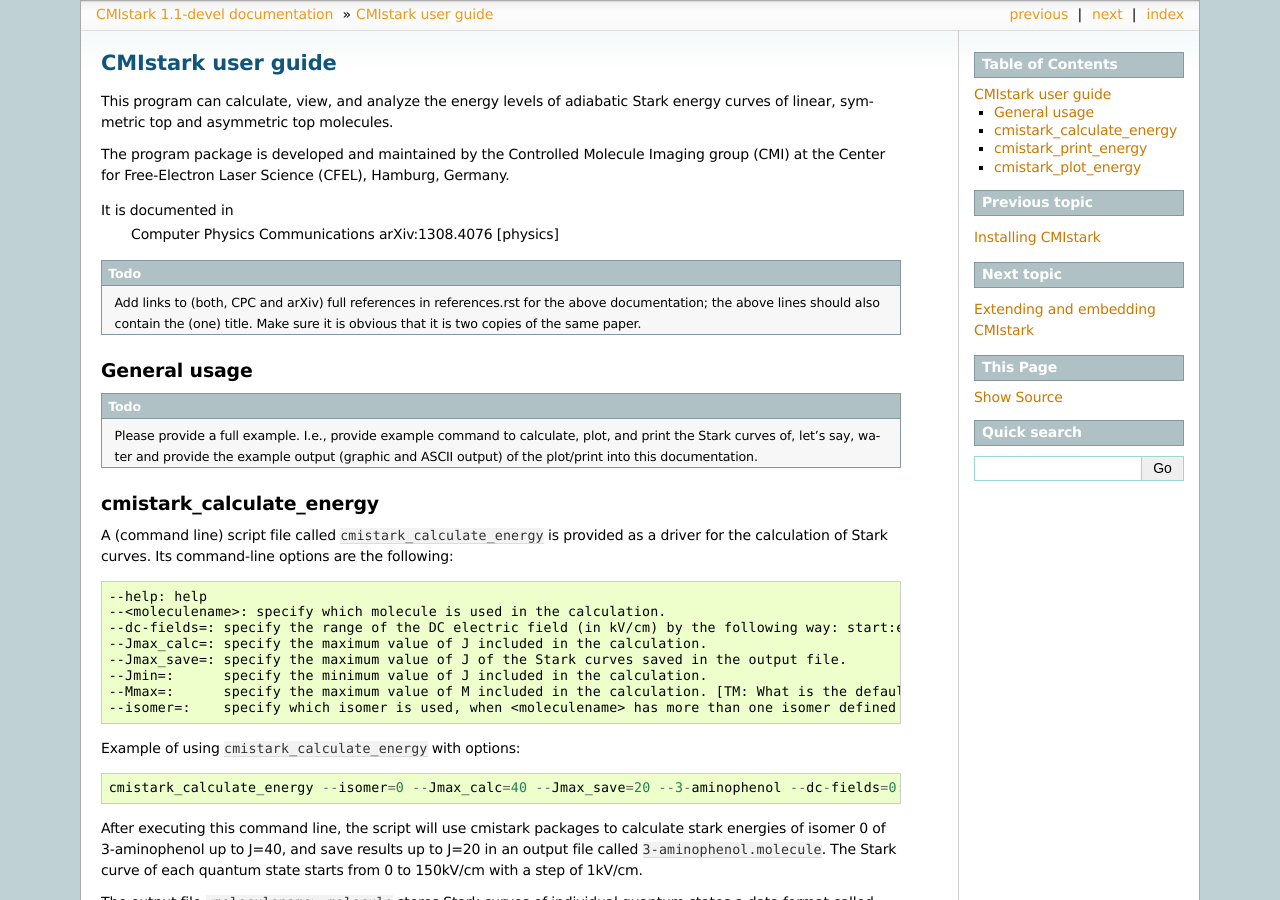
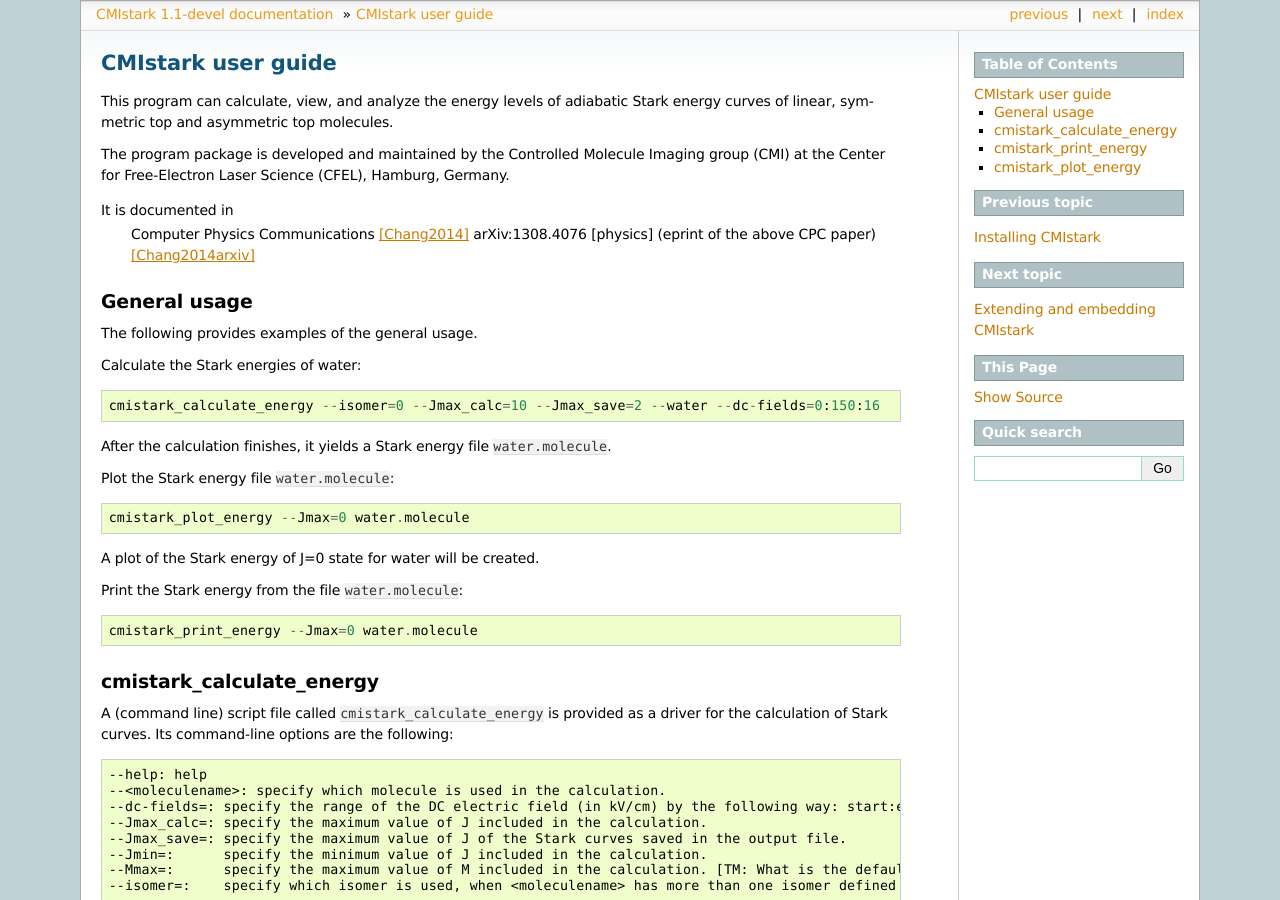
Before and after one commit to CFEL-CMI/cmistark, a Sphinx documentation site: the page built from doc/user-guide.rst, in a window 1280 px wide and 900 px high. Built offline with Sphinx 7.4.7, drawn with Linux system fonts in a browser that asks for light colours.

Commit message:
(doc update) for todo list

```diff
--- a/doc/references.rst
+++ b/doc/references.rst
@@ -4,7 +4,8 @@ References
 .. [Blanco2003] Blanco S et al, J. Chem. Phys., Vol. 119, 880 (2003)
 .. [Caminati1990] W. Caminati and S. Dibernardo, J. Mol. Struct. 240, 253 (1990)
 .. [Chang2011] Yuan-Pin Chang (2011)
-.. [Chang2014] Yuan-Pin Chang et al, Comp. Phys. Comm. (2014), DOI:
+.. [Chang2014] Yuan-Pin Chang, Frank Filsinger, Boris G. Sartakov, Jochen Küpper, Comp. Phys. Comm., 185, 339 (2014), DOI: `10.1016/j.cpc.2013.09.001 <http://dx.doi.org/10.1016/j.cpc.2013.09.001>`_
+.. [Chang2014arxiv] Yuan-Pin Chang, Frank Filsinger, Boris G. Sartakov, Jochen Küpper, arXiv: `1308.4076 [physics] <http://arxiv.org/abs/1308.4076>`_
 .. [Clough1973] Clough, Beers, Klein, Rothman, J. Chem. Phys. 59, 2254-2259 (1973)
 .. [DeLucia1971] F.C. De Lucia, R.L. Cook, P. Helminger, and W. Gordy, J. Chem. Phys., 55, 5334 (1971)
 .. [DeLucia1974] F.C. DeLucia, P. Helminger, and W.H. Kirchhoff, J. Phys. Chem. Ref. Data 3, 211 (1974)
--- a/doc/user-guide.rst
+++ b/doc/user-guide.rst
@@ -9,21 +9,30 @@ Imaging group (CMI) at the Center for Free-Electron Laser Science (CFEL),
 Hamburg, Germany.
 
 It is documented in
-  Computer Physics Communications
-  arXiv:1308.4076 [physics]
+  Computer Physics Communications [Chang2014]_
+  arXiv:1308.4076 [physics] (eprint of the above CPC paper) [Chang2014arxiv]_
 
-.. todo:: Add links to (both, CPC and arXiv) full references in references.rst
-          for the above documentation; the above lines should also contain the
-          (one) title. Make sure it is obvious that it is two copies of the same
-          paper.
 
 General usage
 -------------
 
-.. todo:: Please provide a full example. I.e., provide example command to
-          calculate, plot, and print the Stark curves of, let's say, water and
-          provide the example output (graphic and ASCII output) of the
-          plot/print into this documentation.
+The following provides examples of the general usage.
+
+Calculate the Stark energies of water::
+
+    cmistark_calculate_energy --isomer=0 --Jmax_calc=10 --Jmax_save=2 --water --dc-fields=0:150:16
+
+After the calculation finishes, it yields a Stark energy file ``water.molecule``.
+
+Plot the Stark energy file ``water.molecule``::
+
+    cmistark_plot_energy --Jmax=0 water.molecule
+
+A plot of the Stark energy of J=0 state for water will be created.
+
+Print the Stark energy from the file ``water.molecule``::
+
+    cmistark_print_energy --Jmax=0 water.molecule
 
 
 
```
